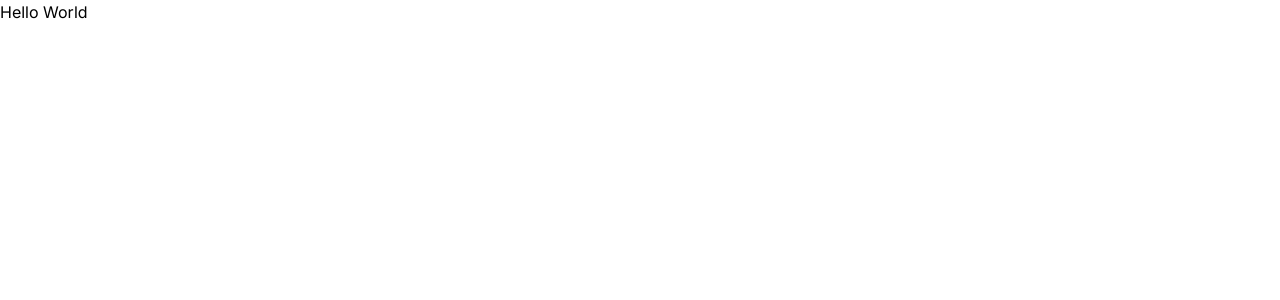
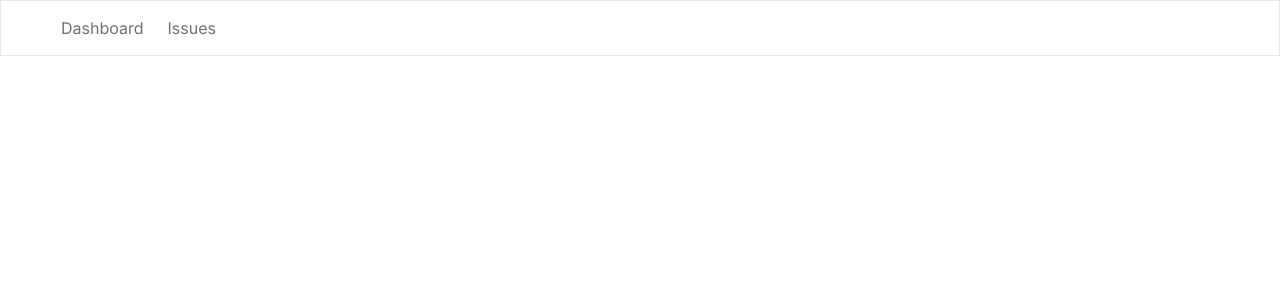
Before and after one commit to Stephanefy/gestionnaire-tickets, a Next.js app: page / in a window 1280 px wide. Shown: the top 300 px of the page. Built offline with nearby package versions, Linux system fonts and the light colour scheme.

Commit message:
built the navbar

```diff
--- /dev/null
+++ b/app/NavBar.tsx
@@ -0,0 +1,32 @@
+import React from "react";
+import Link from "next/link";
+import { AiFillBug } from "react-icons/ai";
+
+const NavBar = () => {
+  const links = [
+    { label: "Dashboard", href: "/" },
+    { label: "Issues", href: "/issues" },
+  ];
+
+  return (
+    <nav className="flex space-x-6 border mb-5 px-5 h-14 items-center">
+      <Link href="/">
+        <AiFillBug />
+      </Link>
+      <ul className="flex space-x-6">
+        {links.map((link) => (
+          <li key={link.label}>
+            <Link
+              className="text-zinc-500 hover:text-zinc-800 transition-colors"
+              href={link.href}
+            >
+              {link.label}
+            </Link>
+          </li>
+        ))}
+      </ul>
+    </nav>
+  );
+};
+
+export default NavBar;
--- a/app/globals.css
+++ b/app/globals.css
@@ -6,7 +6,7 @@
   --foreground-rgb: 0, 0, 0;
 }
 
-@media (prefers-color-scheme: dark) {
+@media (prefers-color-scheme: light) {
   :root {
     --foreground-rgb: 255, 255, 255;
     --background-start-rgb: 0, 0, 0;
--- a/app/layout.tsx
+++ b/app/layout.tsx
@@ -1,6 +1,7 @@
 import './globals.css'
 import type { Metadata } from 'next'
 import { Inter } from 'next/font/google'
+import NavBar from './NavBar';
 
 const inter = Inter({ subsets: ['latin'] })
 
@@ -16,7 +17,12 @@
 }) {
   return (
     <html lang="en">
-      <body className={inter.className}>{children}</body>
+      <body className={inter.className}>
+        <NavBar/>
+        <main>
+        {children}
+        </main>
+      </body>
     </html>
   )
 }
--- a/package.json
+++ b/package.json
@@ -19,6 +19,7 @@
     "postcss": "8.4.31",
     "react": "18.2.0",
     "react-dom": "18.2.0",
+    "react-icons": "^4.11.0",
     "tailwindcss": "3.3.5",
     "typescript": "5.2.2"
   }
```
Also changed, not shown: 1 other file (tests, documents, lock files or other folders).
